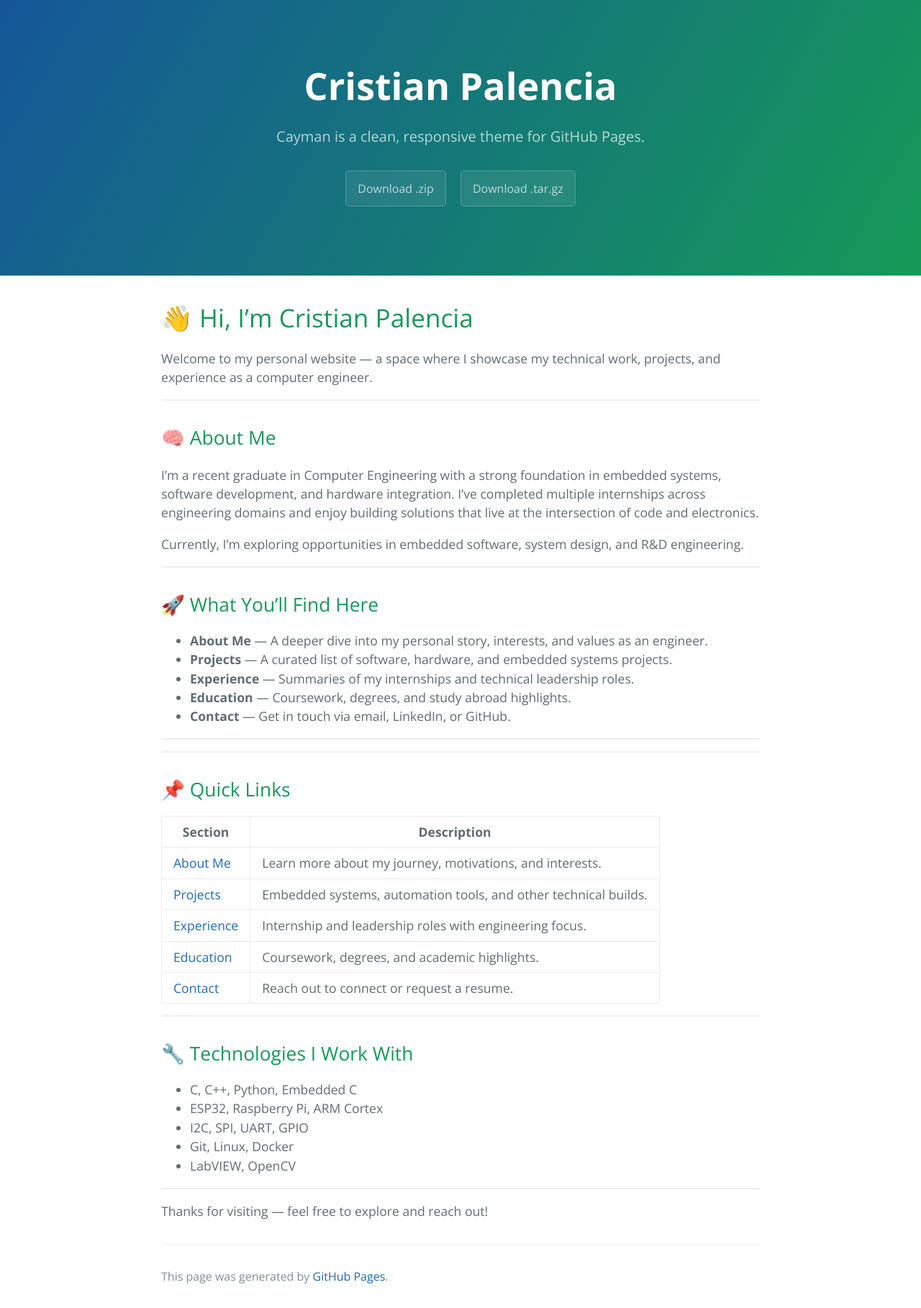
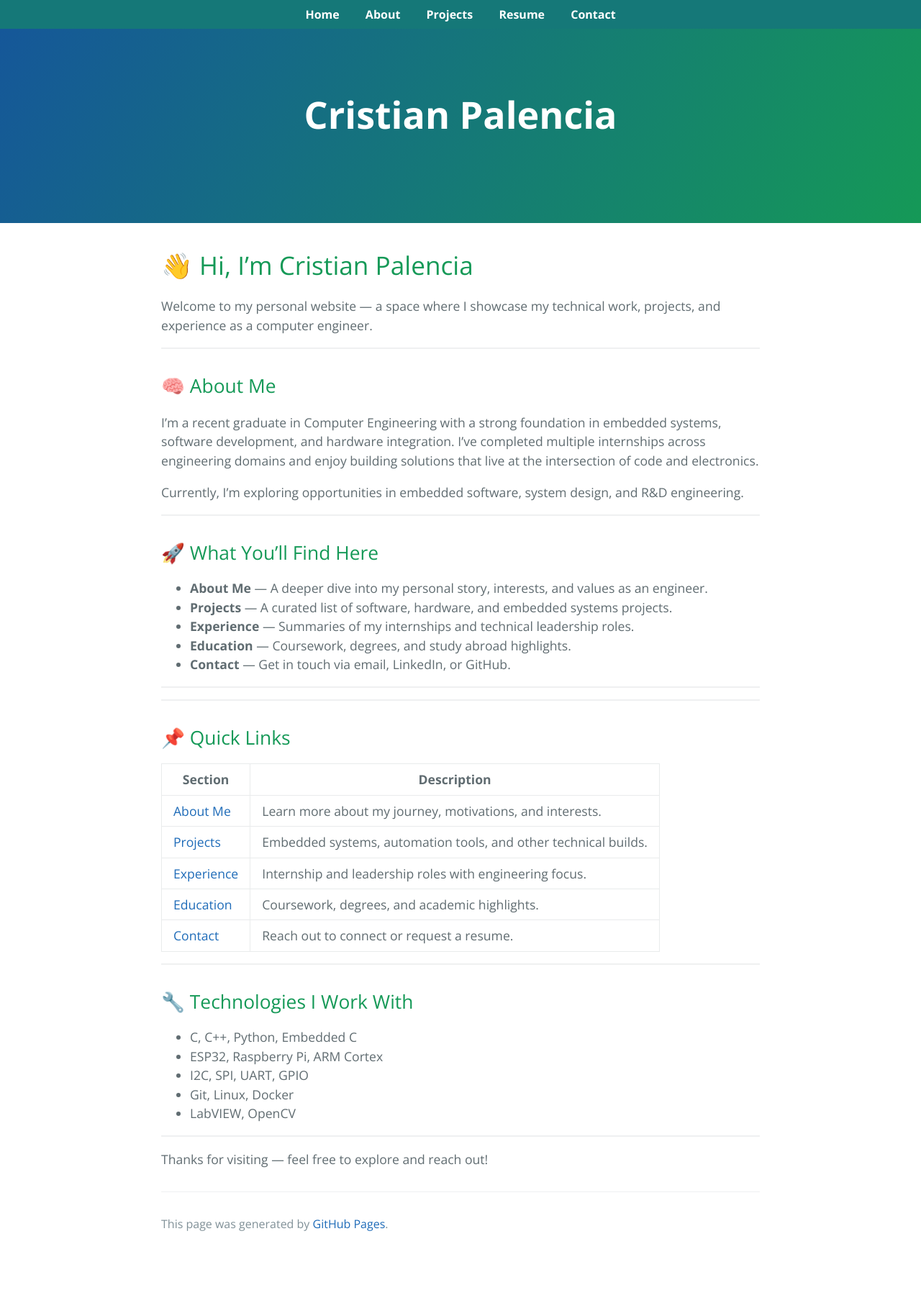
Before and after one commit to cpalencica/cpalencica.github.io, a Jekyll site: the page built from index.md, in a window 1280 px wide. Shown: the whole page at 72% size. Built offline with Jekyll 4.4.1, drawn with Linux system fonts in a browser that asks for light colours; the repository's description, which GitHub fills in, is left out; after the commit the page ends 1745 px from its top, so only the background shows below that.

Commit message:
changed some defaults and adding navigation bar at the top

```diff
--- a/_config.yml
+++ b/_config.yml
@@ -1,5 +1,5 @@
 title: Cayman theme
-description: Cayman is a clean, responsive theme for GitHub Pages.
+description:
 show_downloads: true
 google_analytics:
 theme: jekyll-theme-cayman
--- a/_layouts/default.html
+++ b/_layouts/default.html
@@ -1,32 +1,60 @@
 <!DOCTYPE html>
-<html lang="{{ site.lang | default: "en-US" }}">
+<html lang="{{ site.lang | default: 'en-US' }}">
   <head>
     <meta charset="UTF-8">
-
-{% seo %}
-    <link rel="preconnect" href="https://fonts.gstatic.com">
-    <link rel="preload" href="https://fonts.googleapis.com/css?family=Open+Sans:400,700&display=swap" as="style" type="text/css" crossorigin>
+    {% seo %}
     <meta name="viewport" content="width=device-width, initial-scale=1">
     <meta name="theme-color" content="#157878">
     <meta name="apple-mobile-web-app-status-bar-style" content="black-translucent">
+
+    <link rel="preconnect" href="https://fonts.gstatic.com">
+    <link rel="preload" href="https://fonts.googleapis.com/css?family=Open+Sans:400,700&display=swap" as="style" type="text/css" crossorigin>
     <link rel="stylesheet" href="{{ '/assets/css/style.css?v=' | append: site.github.build_revision | relative_url }}">
+
     {% include head-custom.html %}
+    <style>
+      nav {
+        background-color: #157878;
+        padding: 0.5rem 1rem;
+        text-align: center;
+      }
+
+      nav a {
+        color: white;
+        text-decoration: none;
+        margin: 0 1rem;
+        font-weight: bold;
+      }
+
+      nav a:hover {
+        text-decoration: underline;
+      }
+    </style>
   </head>
+
   <body>
     <a id="skip-to-content" href="#content">Skip to the content.</a>
 
+    <!-- Top Navigation -->
+    <nav>
+      <a href="{{ '/' | relative_url }}">Home</a>
+      <a href="{{ '/about.html' | relative_url }}">About</a>
+      <a href="{{ '/projects.html' | relative_url }}">Projects</a>
+      <a href="{{ '/resume.html' | relative_url }}">Resume</a>
+      <a href="{{ '/contact.html' | relative_url }}">Contact</a>
+    </nav>
+
+    <!-- Header Section -->
     <header class="page-header" role="banner">
       <h1 class="project-name">{{ page.title | default: site.title | default: site.github.repository_name }}</h1>
       <h2 class="project-tagline">{{ page.description | default: site.description | default: site.github.project_tagline }}</h2>
+
       {% if site.github.is_project_page %}
         <a href="{{ site.github.repository_url }}" class="btn">View on GitHub</a>
       {% endif %}
-      {% if site.show_downloads %}
-        <a href="{{ site.github.zip_url }}" class="btn">Download .zip</a>
-        <a href="{{ site.github.tar_url }}" class="btn">Download .tar.gz</a>
-      {% endif %}
     </header>
 
+    <!-- Main Content -->
     <main id="content" class="main-content" role="main">
       {{ content }}
 
```
